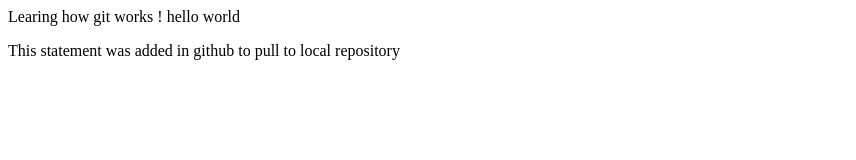
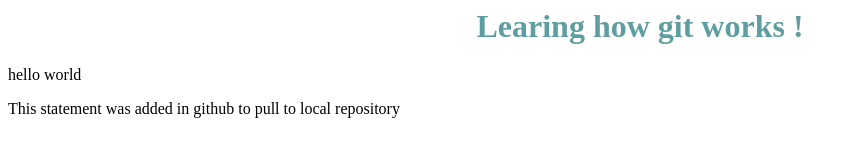
Before and after one commit to selina-selina/hello, a plain HTML site: page index.html in a window 1280 px wide. Shown: the whole page, without its empty margins (0-856 px from the left). Drawn offline with Linux system fonts and the light colour scheme.

Commit message:
head tag aligned center

```diff
--- a/index.html
+++ b/index.html
@@ -7,11 +7,12 @@
     <style>
         h1 {
             color:cadetblue;
+            text-align: center;
         }
     </style>
 </head>
 <body>
-    <h1">Learing how git works !</h1>
+    <h1>Learing how git works !</h1>
     hello world
     <p>This statement was added in github to pull to local repository</p>
 </body>
```
